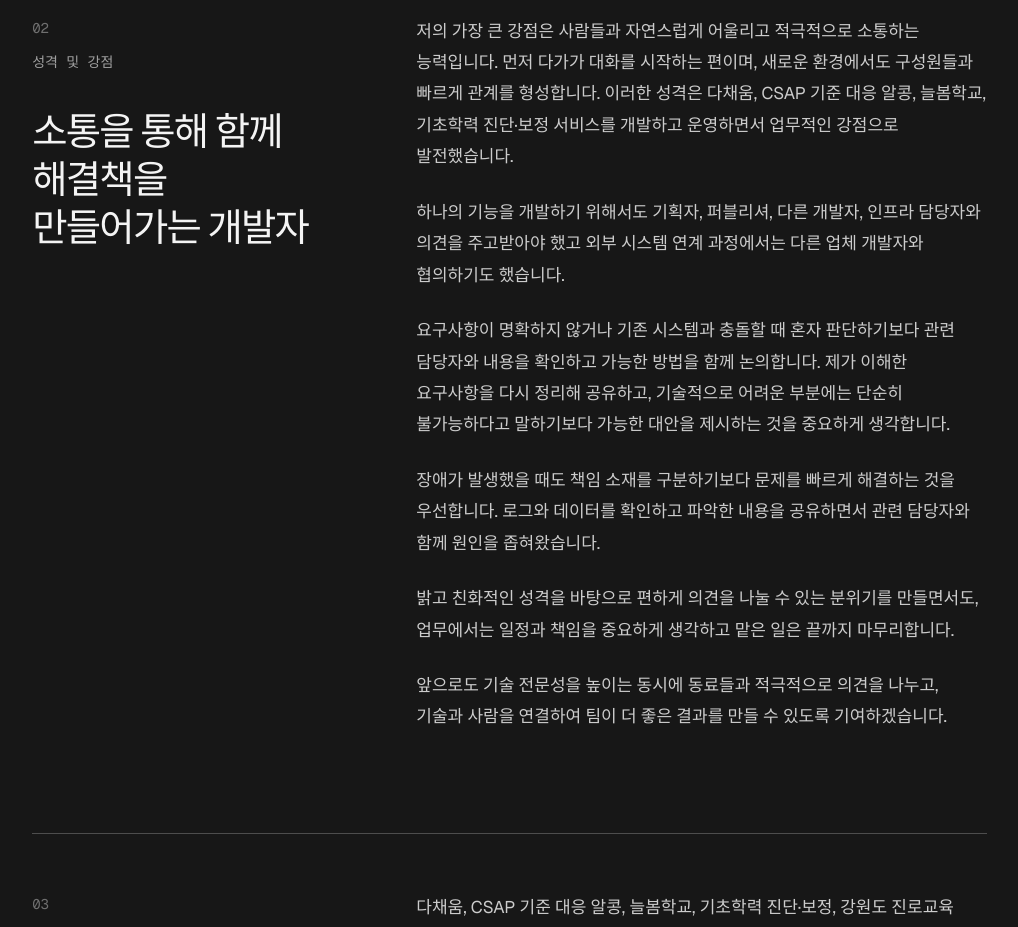
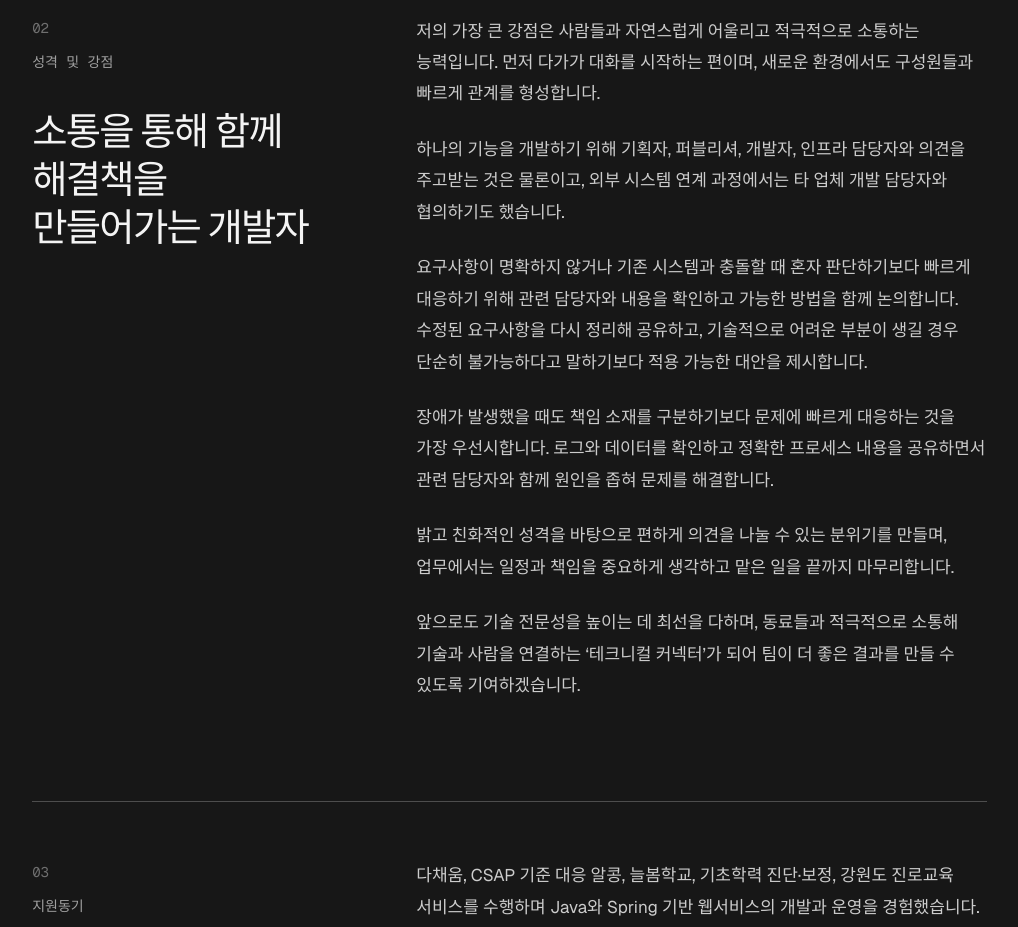
Before and after one commit to kdg3795/career-archive, a Next.js app: page /resume in a window 1280 px wide. Shown: the part 3300-4227 px from the top of the page, without its empty margins (252-1270 px from the left). Built offline with nearby package versions, Linux system fonts and the light colour scheme.

Commit message:
Revise communication strengths section

```diff
--- a/app/resume/page.tsx
+++ b/app/resume/page.tsx
@@ -38,12 +38,12 @@ const coverLetters = [
     label: "성격 및 강점",
     title: "소통을 통해 함께 해결책을 만들어가는 개발자",
     paragraphs: [
-      "저의 가장 큰 강점은 사람들과 자연스럽게 어울리고 적극적으로 소통하는 능력입니다. 먼저 다가가 대화를 시작하는 편이며, 새로운 환경에서도 구성원들과 빠르게 관계를 형성합니다. 이러한 성격은 다채움, CSAP 기준 대응 알콩, 늘봄학교, 기초학력 진단·보정 서비스를 개발하고 운영하면서 업무적인 강점으로 발전했습니다.",
-      "하나의 기능을 개발하기 위해서도 기획자, 퍼블리셔, 다른 개발자, 인프라 담당자와 의견을 주고받아야 했고 외부 시스템 연계 과정에서는 다른 업체 개발자와 협의하기도 했습니다.",
-      "요구사항이 명확하지 않거나 기존 시스템과 충돌할 때 혼자 판단하기보다 관련 담당자와 내용을 확인하고 가능한 방법을 함께 논의합니다. 제가 이해한 요구사항을 다시 정리해 공유하고, 기술적으로 어려운 부분에는 단순히 불가능하다고 말하기보다 가능한 대안을 제시하는 것을 중요하게 생각합니다.",
-      "장애가 발생했을 때도 책임 소재를 구분하기보다 문제를 빠르게 해결하는 것을 우선합니다. 로그와 데이터를 확인하고 파악한 내용을 공유하면서 관련 담당자와 함께 원인을 좁혀왔습니다.",
-      "밝고 친화적인 성격을 바탕으로 편하게 의견을 나눌 수 있는 분위기를 만들면서도, 업무에서는 일정과 책임을 중요하게 생각하고 맡은 일은 끝까지 마무리합니다.",
-      "앞으로도 기술 전문성을 높이는 동시에 동료들과 적극적으로 의견을 나누고, 기술과 사람을 연결하여 팀이 더 좋은 결과를 만들 수 있도록 기여하겠습니다.",
+      "저의 가장 큰 강점은 사람들과 자연스럽게 어울리고 적극적으로 소통하는 능력입니다. 먼저 다가가 대화를 시작하는 편이며, 새로운 환경에서도 구성원들과 빠르게 관계를 형성합니다.",
+      "하나의 기능을 개발하기 위해 기획자, 퍼블리셔, 개발자, 인프라 담당자와 의견을 주고받는 것은 물론이고, 외부 시스템 연계 과정에서는 타 업체 개발 담당자와 협의하기도 했습니다.",
+      "요구사항이 명확하지 않거나 기존 시스템과 충돌할 때 혼자 판단하기보다 빠르게 대응하기 위해 관련 담당자와 내용을 확인하고 가능한 방법을 함께 논의합니다. 수정된 요구사항을 다시 정리해 공유하고, 기술적으로 어려운 부분이 생길 경우 단순히 불가능하다고 말하기보다 적용 가능한 대안을 제시합니다.",
+      "장애가 발생했을 때도 책임 소재를 구분하기보다 문제에 빠르게 대응하는 것을 가장 우선시합니다. 로그와 데이터를 확인하고 정확한 프로세스 내용을 공유하면서 관련 담당자와 함께 원인을 좁혀 문제를 해결합니다.",
+      "밝고 친화적인 성격을 바탕으로 편하게 의견을 나눌 수 있는 분위기를 만들며, 업무에서는 일정과 책임을 중요하게 생각하고 맡은 일을 끝까지 마무리합니다.",
+      "앞으로도 기술 전문성을 높이는 데 최선을 다하며, 동료들과 적극적으로 소통해 기술과 사람을 연결하는 ‘테크니컬 커넥터’가 되어 팀이 더 좋은 결과를 만들 수 있도록 기여하겠습니다.",
     ],
   },
   {
```
